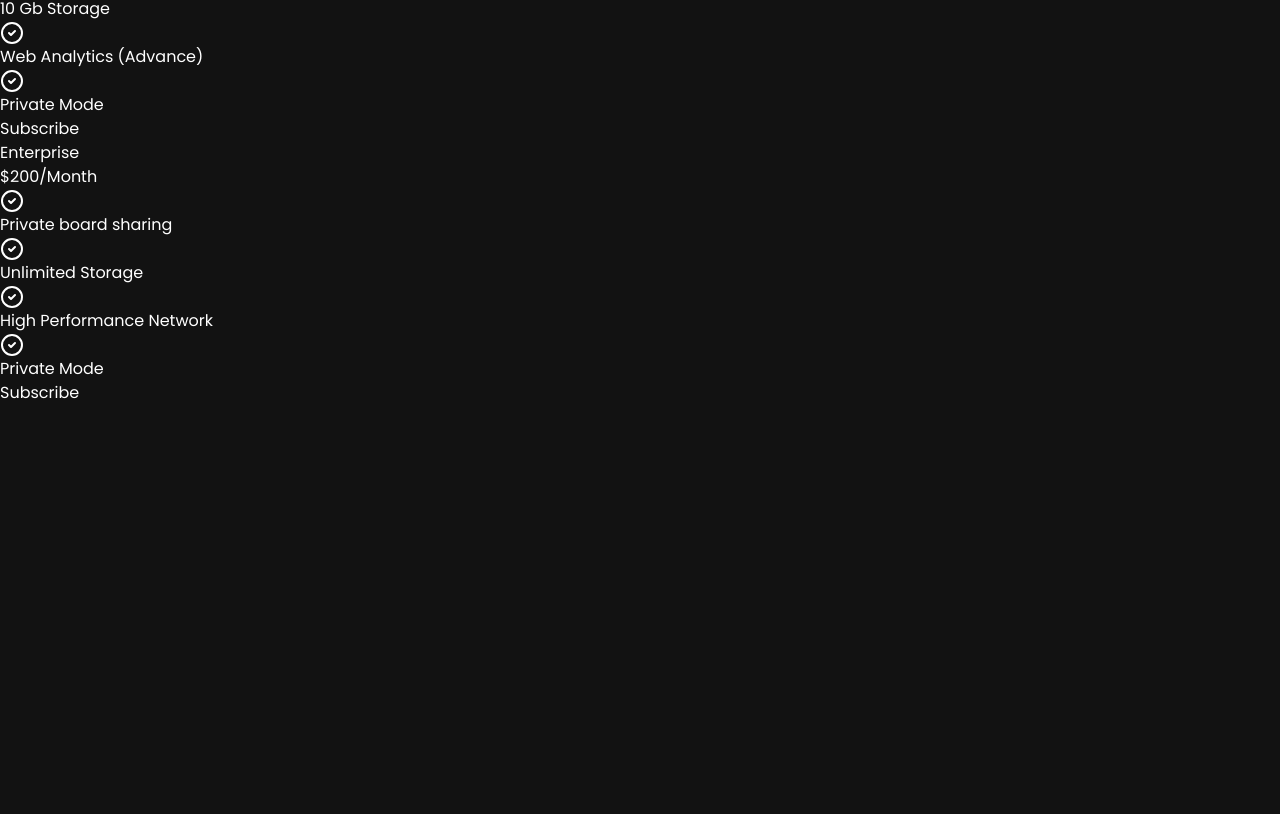
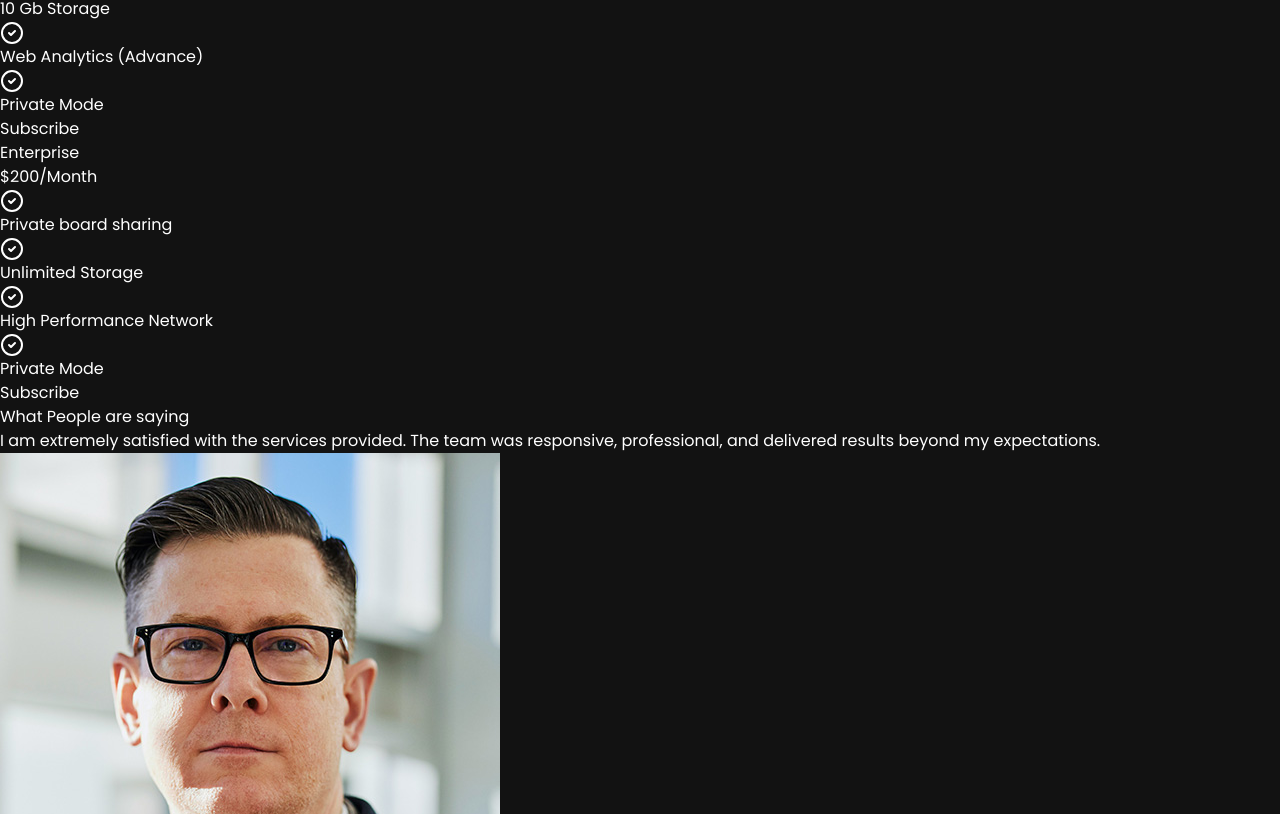
Before and after one commit to arthm27/VR-WEB, a React (Vite) app: page / in a window 1280 px wide. Shown: the part 1986-2800 px from the top of the page. Before the commit the page ends 2391 px from the top, so only its background shows below. Built offline with nearby package versions, Linux system fonts and the light colour scheme.

Commit message:
add testimonials section

```diff
--- a/src/App.jsx
+++ b/src/App.jsx
@@ -4,6 +4,7 @@
 import FeatureSection from './components/FeatureSection'
 import { Workflow } from 'lucide-react'
 import Price from './components/Price'
+import Testimonials from './components/Testimonials'
 
 
 const App = () => {
@@ -15,6 +16,7 @@
         <FeatureSection/>
         <Workflow/>
         <Price/>
+        <Testimonials/>
       </div>
     </>
   )
--- /dev/null
+++ b/src/components/Testimonials.jsx
@@ -0,0 +1,35 @@
+import { testimonials } from "../constants";
+
+const Testimonials = () => {
+    return (
+        <div className="mt-20 tracking-wide">
+            <h2 className="text-3xl sm:text-5xl lg:text-6xl text-center my-10 lg:my-20">
+                What People are saying
+            </h2>
+            <div className="flex flex-wrap justify-center">
+                {testimonials.map((testimonial, index) => (
+                    <div key={index} className="w-full sm:w-1/2 lg:w-1/3 px-4 py-2">
+                        <div className="bg-neutral-900 rounded-md p-6 text-md border border-neutral-800 font-thin">
+                            <p>{testimonial.text}</p>
+                            <div className="flex mt-8 items-start">
+                                <img
+                                    className="w-12 h-12 mr-6 rounded-full border border-neutral-300"
+                                    src={testimonial.image}
+                                    alt=""
+                                />
+                                <div>
+                                    <h6>{testimonial.user}</h6>
+                                    <span className="text-sm font-normal italic text-neutral-600">
+                                        {testimonial.company}
+                                    </span>
+                                </div>
+                            </div>
+                        </div>
+                    </div>
+                ))}
+            </div>
+        </div>
+    );
+};
+
+export default Testimonials;
```
